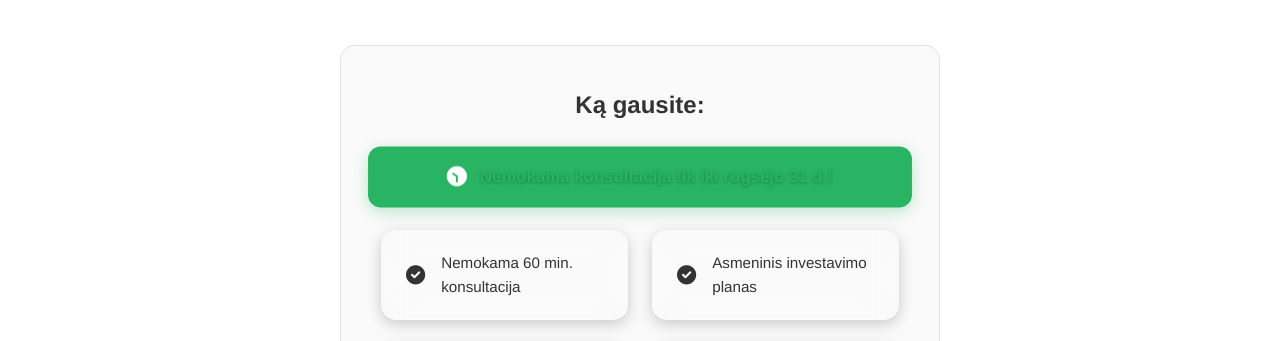
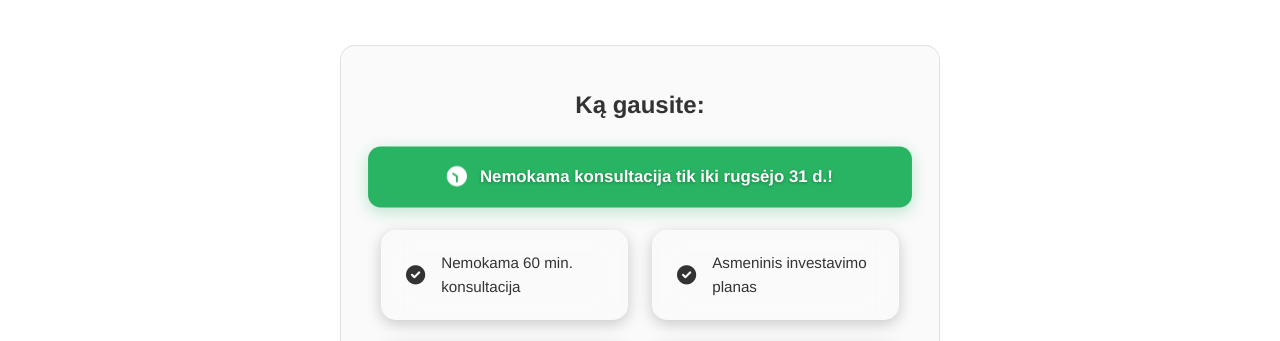
Before and after one commit to dkoncius/finansiskai-rastingi, a plain HTML site: page form.html in a window 1280 px wide. Shown: the part 445-786 px from the top of the page. Drawn offline with Linux system fonts and the light colour scheme.

Commit message:
urgency white text

```diff
--- a/form.html
+++ b/form.html
@@ -79,7 +79,7 @@
                     <h3>Ką gausite:</h3>
                     <div class="urgency-banner">
                         <i class="fas fa-clock"></i>
-                        <span class="urgency-text green-text">Nemokama konsultacija tik iki rugsėjo 31 d.!</span>
+                        <span class="urgency-text white-text">Nemokama konsultacija tik iki rugsėjo 31 d.!</span>
                     </div>
                     <div class="benefits-list">
                         <div class="benefit-item">
```
